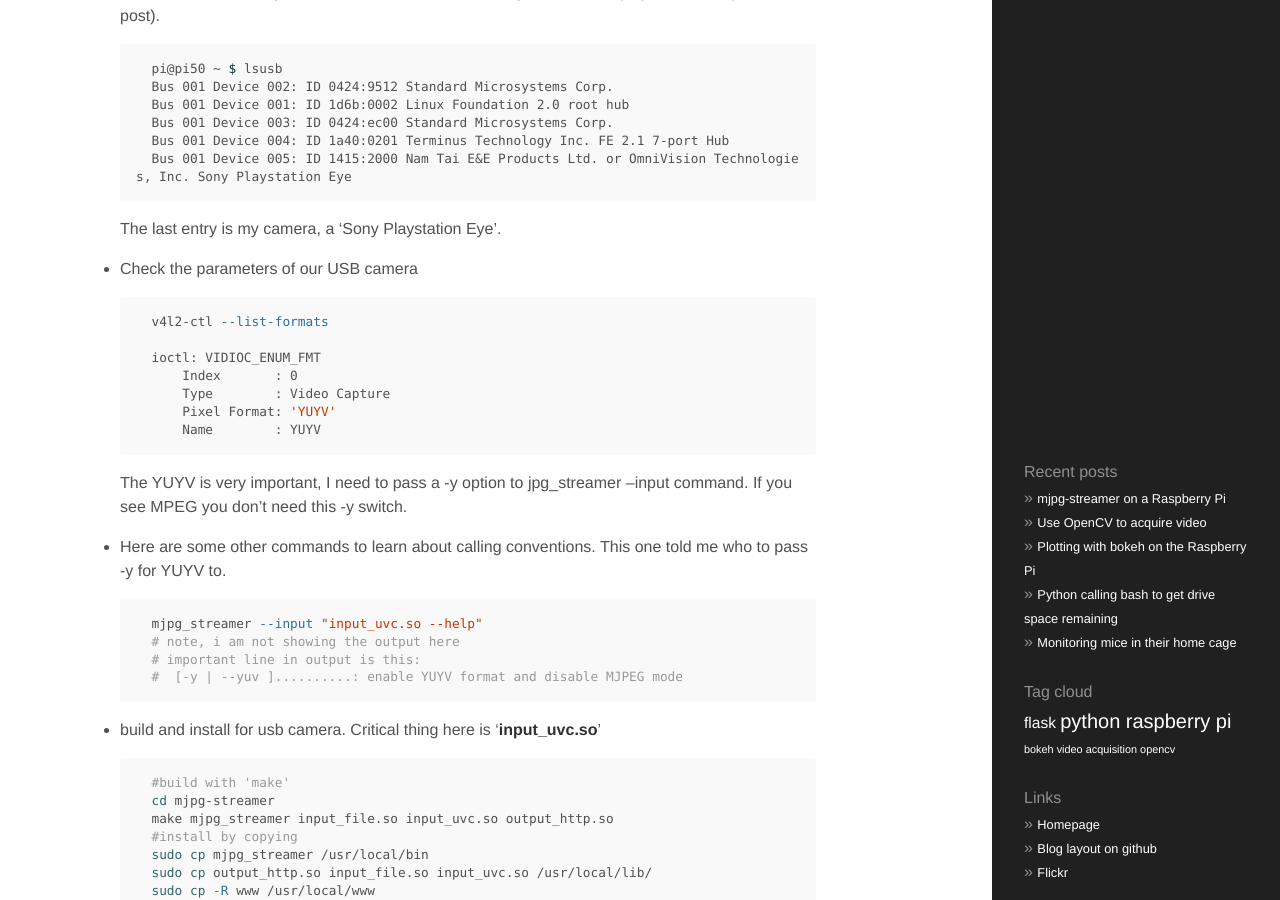
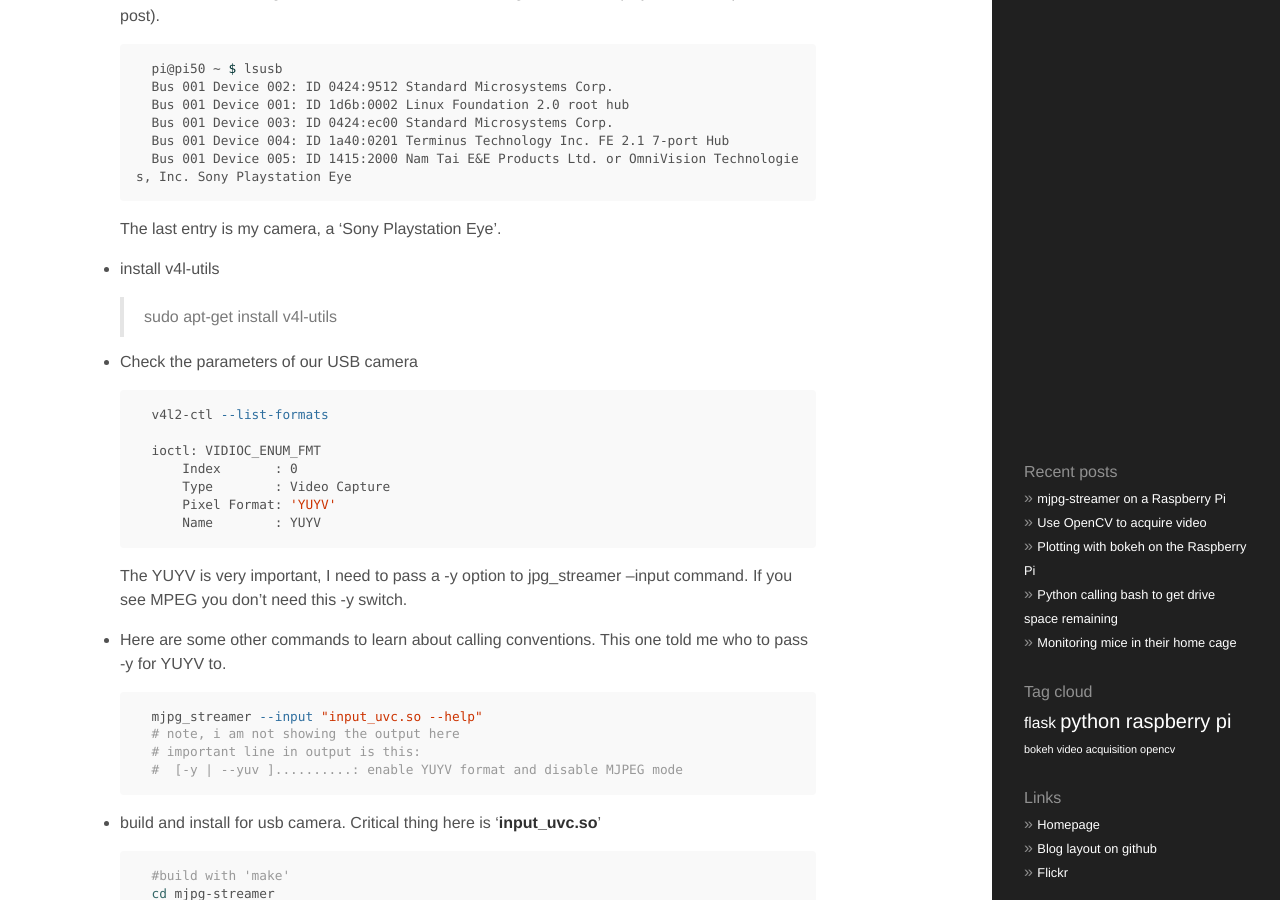
Before and after one commit to cudmore/cudmore.github.io, a Jekyll site: the page built from _posts/2015-03-15-Installing-mjpg-streamer-on-a-raspberry-pi.md, in a window 1280 px wide and 900 px high, scrolled down 2109 px. Built offline with Jekyll 4.4.1, drawn with Linux system fonts in a browser that asks for light colours; Markdown is read by kramdown in place of the engine named in the settings.

Commit message:
Update 2015-03-15-Installing-mjpg-streamer-on-a-raspberry-pi.md

````diff
--- a/_posts/2015-03-15-Installing-mjpg-streamer-on-a-raspberry-pi.md
+++ b/_posts/2015-03-15-Installing-mjpg-streamer-on-a-raspberry-pi.md
@@ -111,6 +111,10 @@ This post covers downloading, installing and running mjp-streamer on a raspberry
 
     The last entry is my camera, a 'Sony Playstation Eye'.
 
+- install v4l-utils
+
+    >sudo apt-get install v4l-utils
+
 - Check the parameters of our USB camera
 
 	```bash
````
